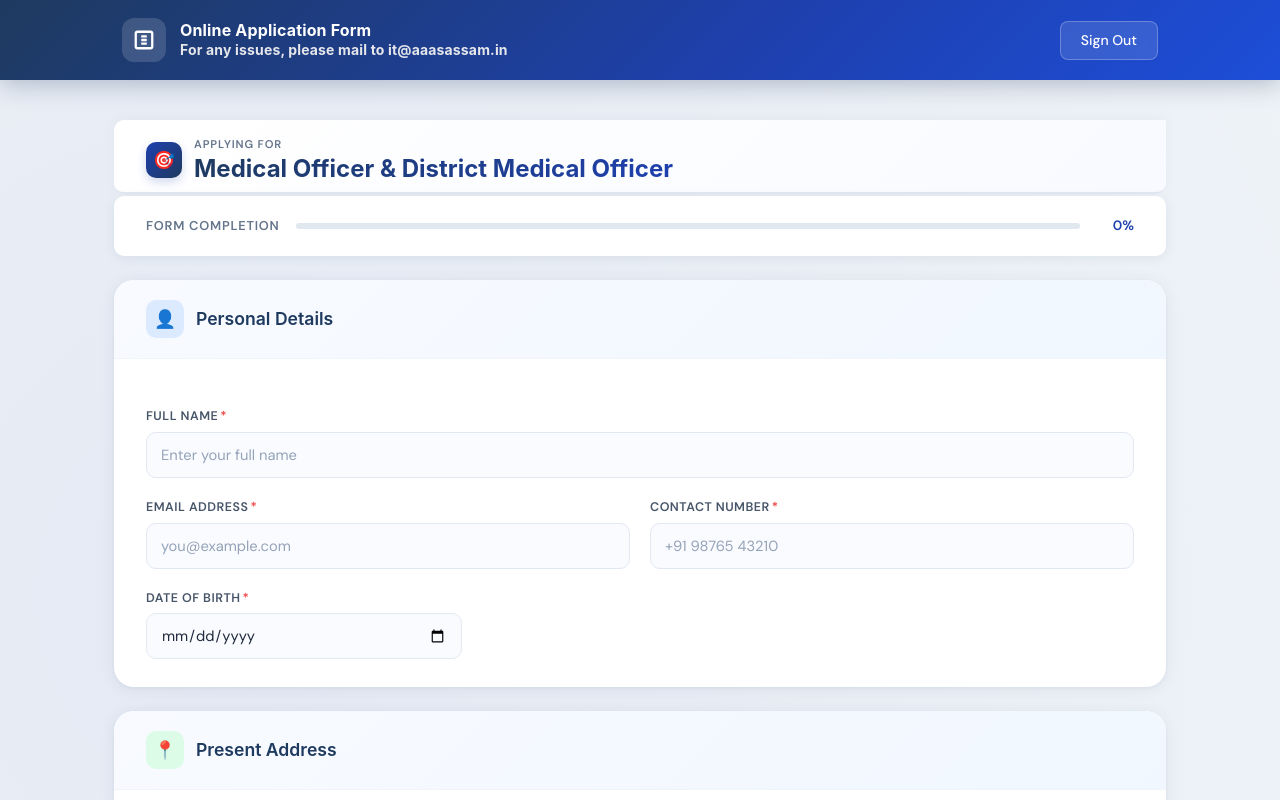
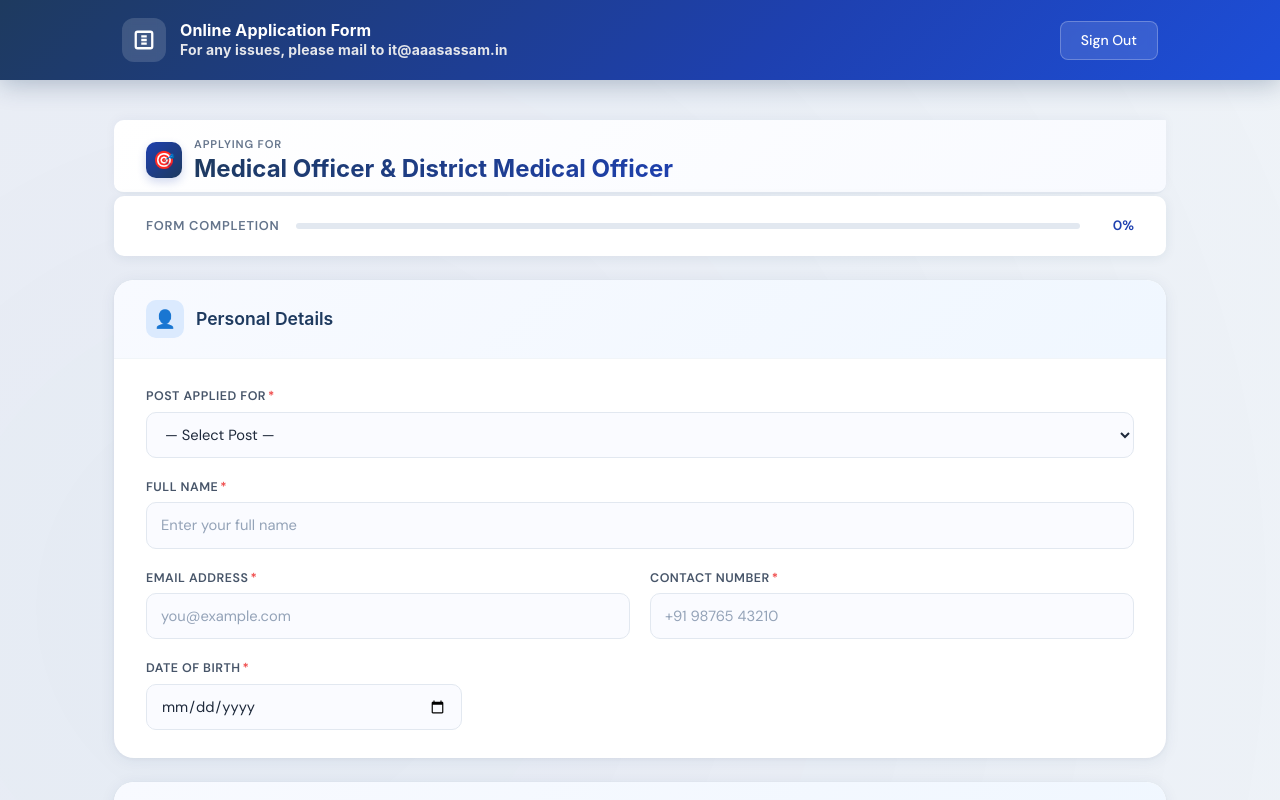
Before and after one commit to nitishdola/sha-recruitment-frontend, a React (Vite) app: page /user-dashboard in a window 1280 px wide. Shown: the top 800 px of the page. Built offline with nearby package versions, Linux system fonts and the light colour scheme.

Commit message:
User Dashboard bug fixed

```diff
--- a/src/components/UserDashboard.jsx
+++ b/src/components/UserDashboard.jsx
@@ -721,7 +721,7 @@ export default function UserDashboard() {
                   className="field-grid"
                   style={{ gridTemplateColumns: "1fr" }}
                 >
-                  {/*<FieldGroup label="Post Applied For" required>
+                  <FieldGroup label="Post Applied For" required>
                     <select
                       name="applied_for"
                       onChange={handleChange}
@@ -730,15 +730,15 @@ export default function UserDashboard() {
                       required
                     >
                       <option value="">— Select Post —</option>
-                      <option value="solution_architect">
+                      {/* <option value="solution_architect">
                         Solution Architect
-                      </option>
+                      </option> */}
                       <option value="medical_officer">Medical Officer</option>
                       <option value="district_medical_officer">
                         District Medical Officer
                       </option>
                     </select>
-                  </FieldGroup>*/}
+                  </FieldGroup>
                 </div>
                 <div style={{ marginTop: "1.25rem" }} />
 
```
